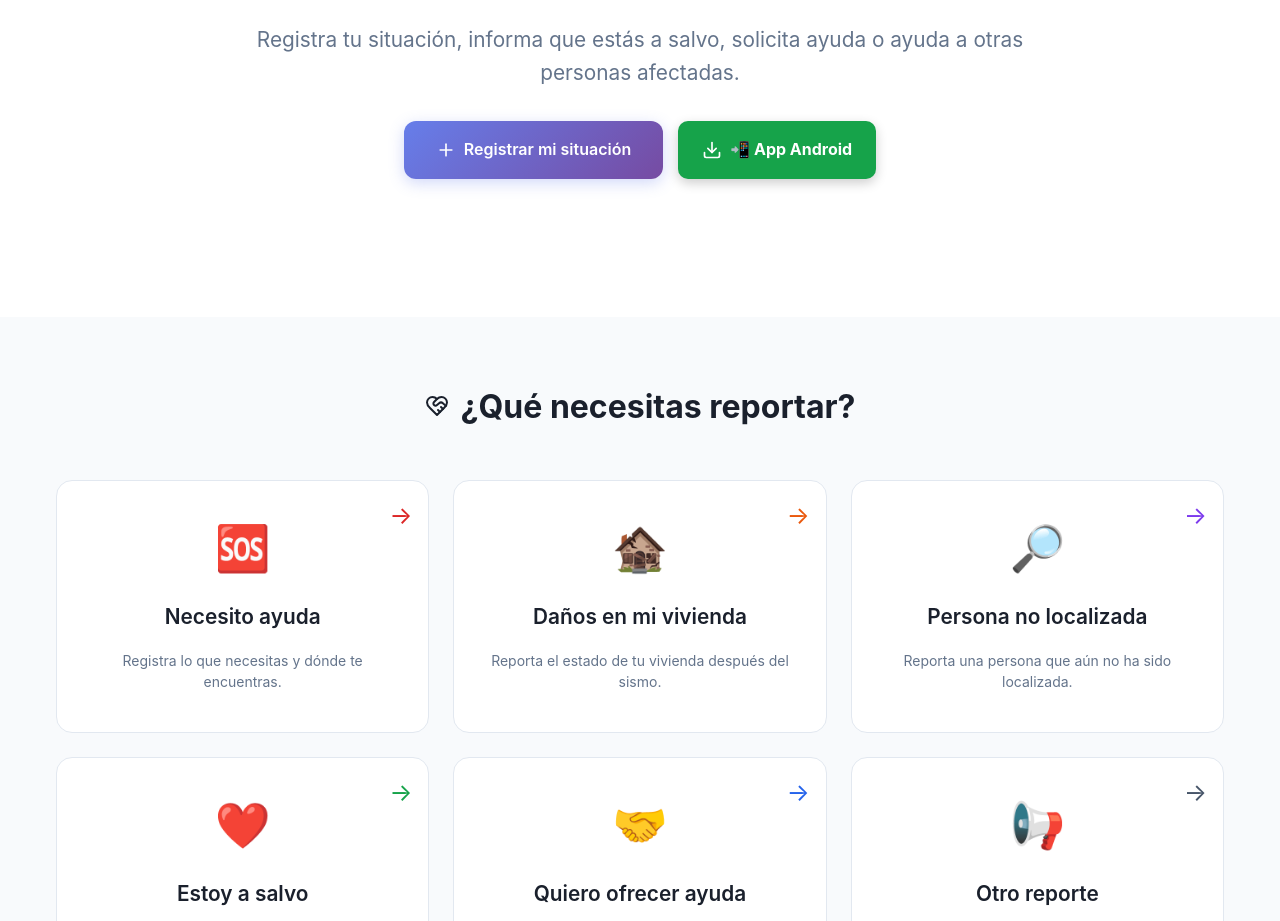
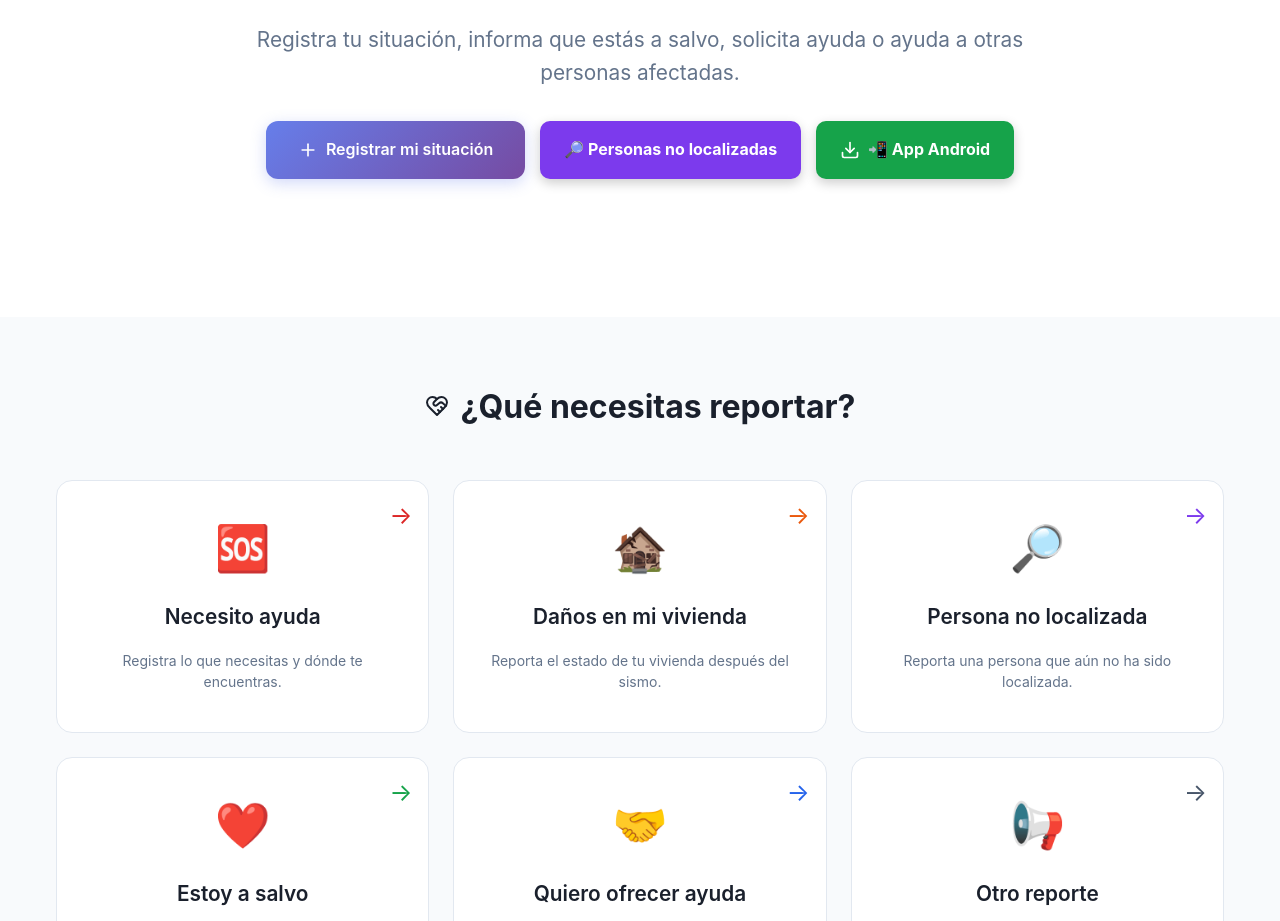
Before and after one commit to alfredfullstack2024/tiendasappfrontend, a React (Create React App) app: page / in a window 1280 px wide. Shown: the part 1471-2392 px from the top of the page. Built offline with nearby package versions, Linux system fonts and the light colour scheme.

Commit message:
Update MenuPrincipal.js

```diff
--- a/src/components/MenuPrincipal.js
+++ b/src/components/MenuPrincipal.js
@@ -209,7 +209,24 @@ const MenuPrincipal = () => {
               Registrar mi situación
             </Link>
 
-
+<Link
+  to="/desaparecidos"
+  style={{
+    background: "#7c3aed",
+    color: "#fff",
+    textDecoration: "none",
+    padding: "14px 24px",
+    borderRadius: "10px",
+    fontWeight: "bold",
+    display: "flex",
+    alignItems: "center",
+    gap: "8px",
+    boxShadow: "0 4px 12px rgba(0,0,0,.2)",
+  }}
+>
+  🔎
+  Personas no localizadas
+</Link>
             <a
               href="https://www.appcreator24.com/app4111620-h57lx9"
               target="_blank"
```
